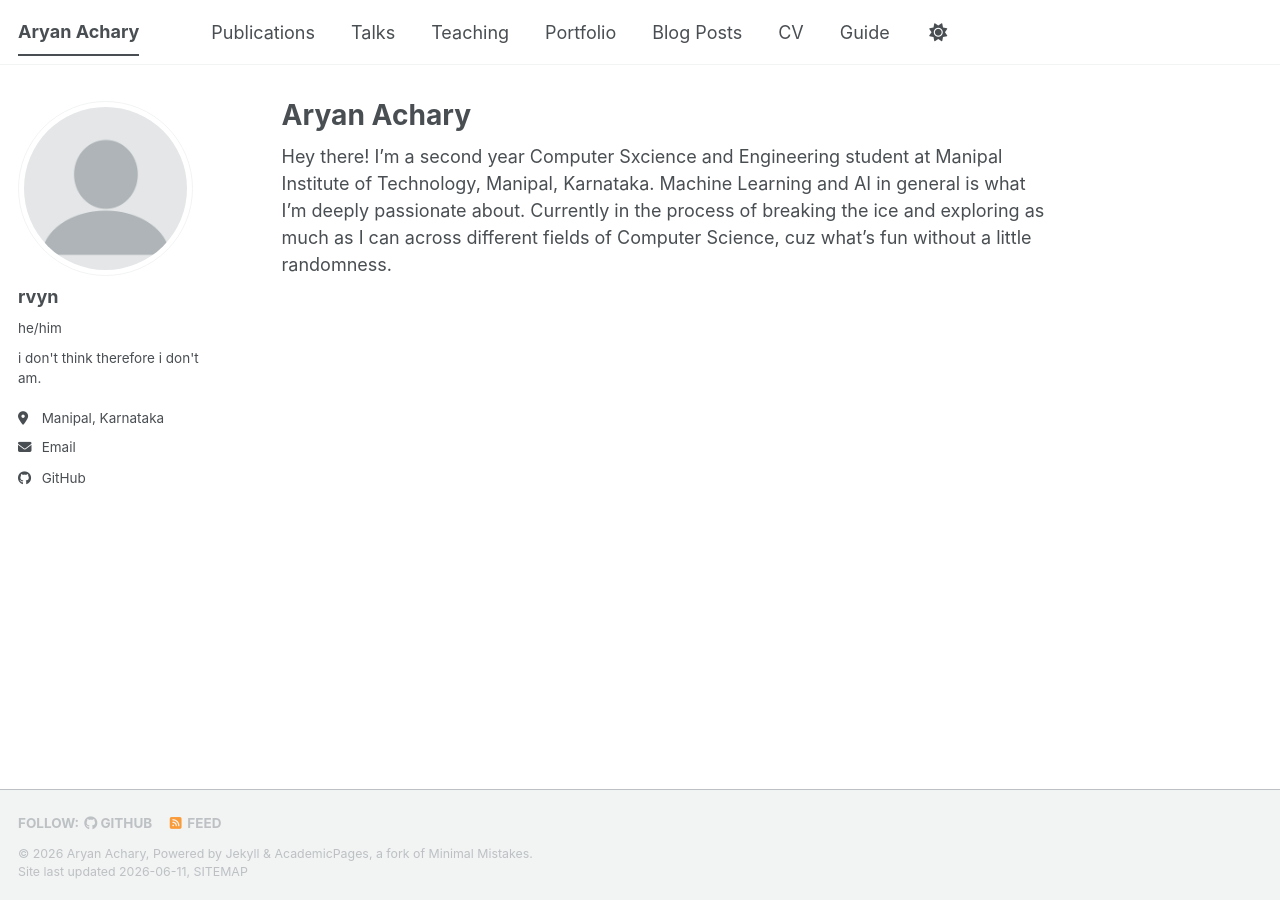
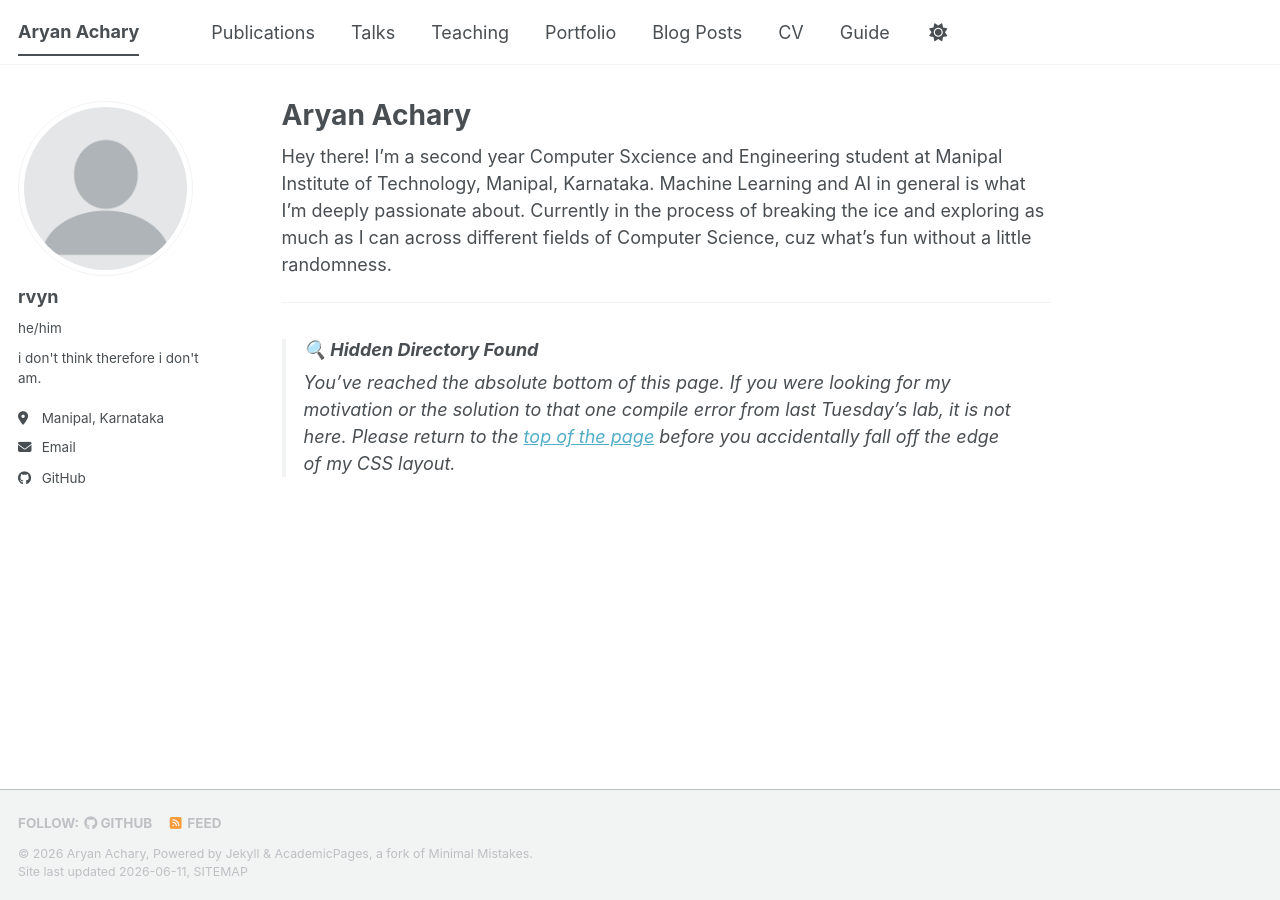
Before and after one commit to Aryan241/Aryan241.github.io, a Jekyll site: the page built from _pages/about.md, in a window 1280 px wide. Built offline with Jekyll 4.4.1, drawn with Linux system fonts in a browser that asks for light colours; a script bundle is joined from its source files by our own code; library files that are not in the unit come from our copies.

Commit message:
Update about.md

```diff
--- a/_pages/about.md
+++ b/_pages/about.md
@@ -10,6 +10,19 @@ redirect_from:
 Hey there! I'm a second year Computer Sxcience and Engineering student at Manipal Institute of Technology, Manipal, Karnataka. Machine Learning and AI in general is what I'm deeply passionate about. Currently in the process of breaking the ice and exploring as much as I can across different fields of Computer Science, cuz what's fun without a little randomness.
 
 
+
+
+
+
+---
+
+> ### 🔍 Hidden Directory Found
+> You've reached the absolute bottom of this page. If you were looking for my motivation or the solution to that one compile error from last Tuesday's lab, it is not here. Please return to the [top of the page](/) before you accidentally fall off the edge of my CSS layout.
+
+
+
+
+
 <script>
   console.log("%c🛑 WAIT A MINUTE!", "color: red; font-size: 30px; font-weight: bold;");
   console.log("%cAre you trying to steal my CSS, or did you just break something? Either way, welcome!", "font-size: 14px;");
```
